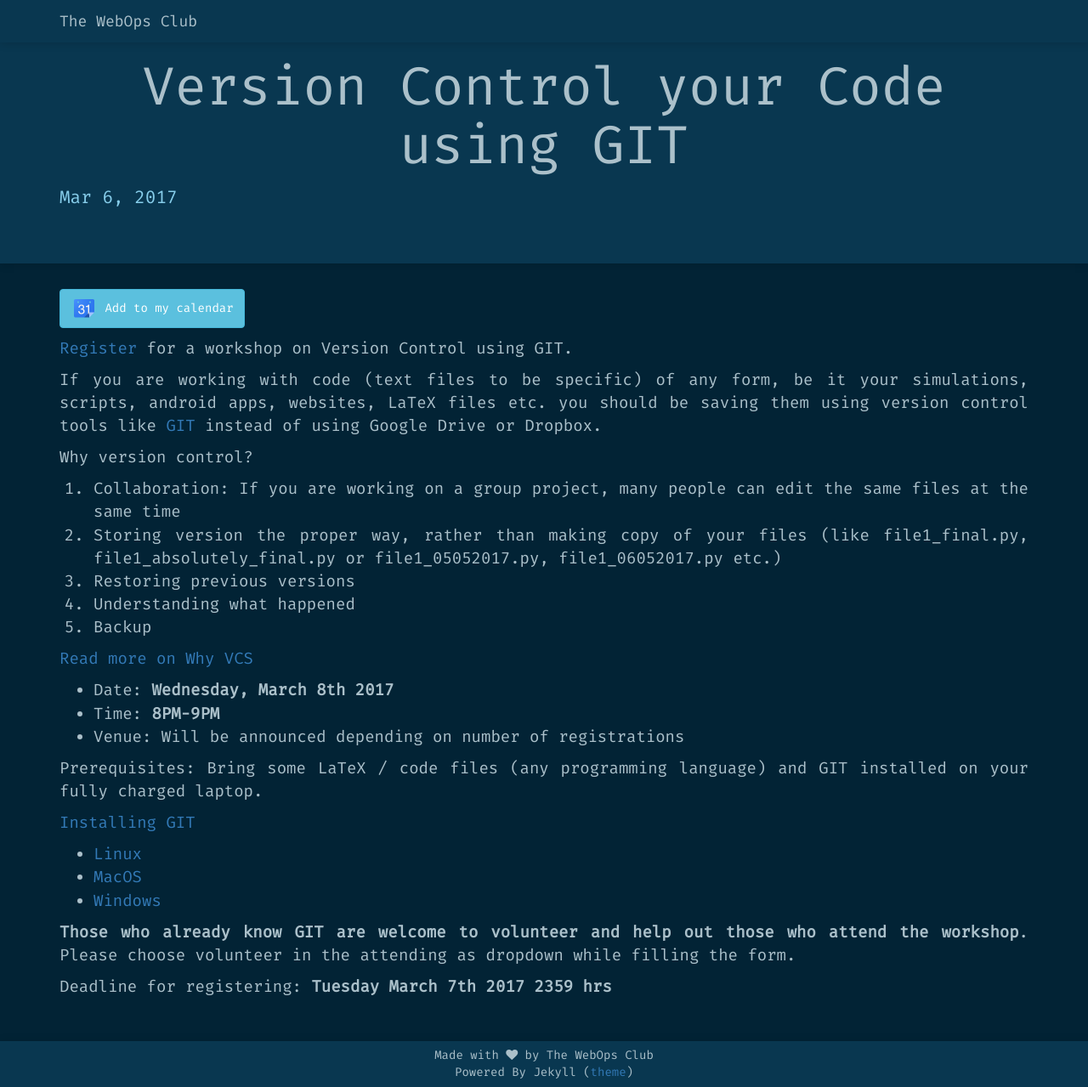
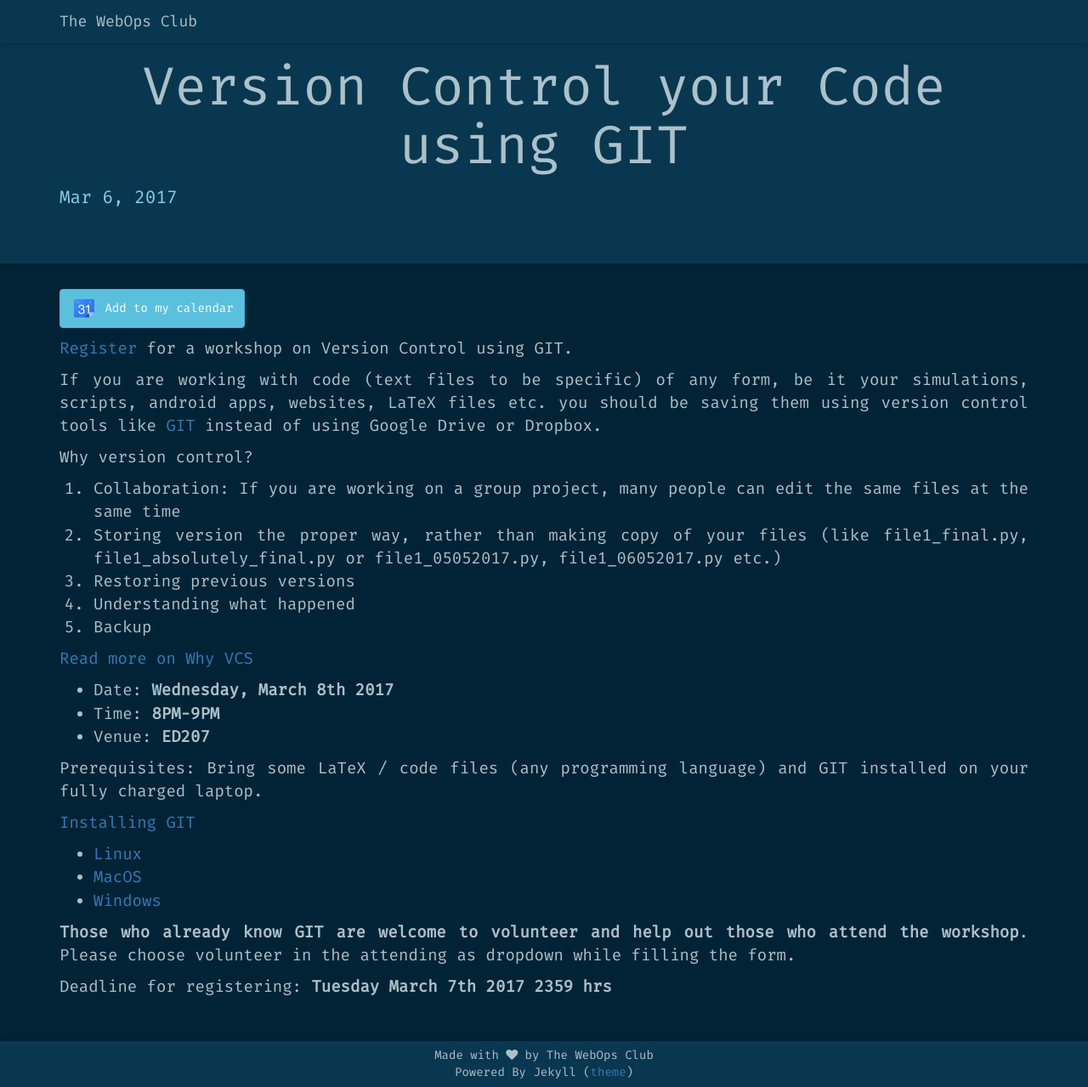
Before and after one commit to The-WebOps-Club/the-webops-club.github.io, a Jekyll site: the page built from _posts/2017-03-06-version-control-your-code-using-git.markdown, in a window 1280 px wide and 1279 px high. Shown: the whole window at 85% size. Built offline with Jekyll 4.4.1, drawn with Linux system fonts in a browser that asks for light colours; nearby versions of some CDN libraries; some web fonts are replaced; comment, search, counter and statistics services are not loaded.

Commit message:
Update 2017-03-06-version-control-your-code-using-git.markdown

```diff
--- a/_posts/2017-03-06-version-control-your-code-using-git.markdown
+++ b/_posts/2017-03-06-version-control-your-code-using-git.markdown
@@ -5,7 +5,7 @@ comments:   true
 date:       2017-03-06 12:30:00 +0530
 categories: workshop
 ---
-<a href="http://www.google.com/calendar/event?action=TEMPLATE&text=Version%20Control%20your%20Code%20using%20GIT&dates=20170308T143000Z/20170308T153000Z&details=Introduction%20to%20version%20control%20using%20GIT&location=IIT%20Madras&trp=false&sprop=&sprop=name:" target="_blank" rel="nofollow"><button class="btn btn-info"><img height="32px" src="{{ site.url }}/assets/gcal.png"/> Add to my calendar</button></a>
+<a href="http://www.google.com/calendar/event?action=TEMPLATE&text=Version%20Control%20your%20Code%20using%20GIT&dates=20170308T143000Z/20170308T153000Z&details=Introduction%20to%20version%20control%20using%20GIT&location=ED207&trp=false&sprop=&sprop=name:" target="_blank" rel="nofollow"><button class="btn btn-info"><img height="32px" src="{{ site.url }}/assets/gcal.png"/> Add to my calendar</button></a>
 
 [Register][register-link]{:target="_blank"} for a workshop on Version Control using GIT.
 
@@ -23,7 +23,7 @@ Why version control?
 
 - Date: **Wednesday, March 8th 2017**
 - Time: **8PM-9PM**
-- Venue: Will be announced depending on number of registrations
+- Venue: **ED207**
 
 Prerequisites: Bring some LaTeX / code files (any programming language) and GIT installed on your fully charged laptop.
 
```
